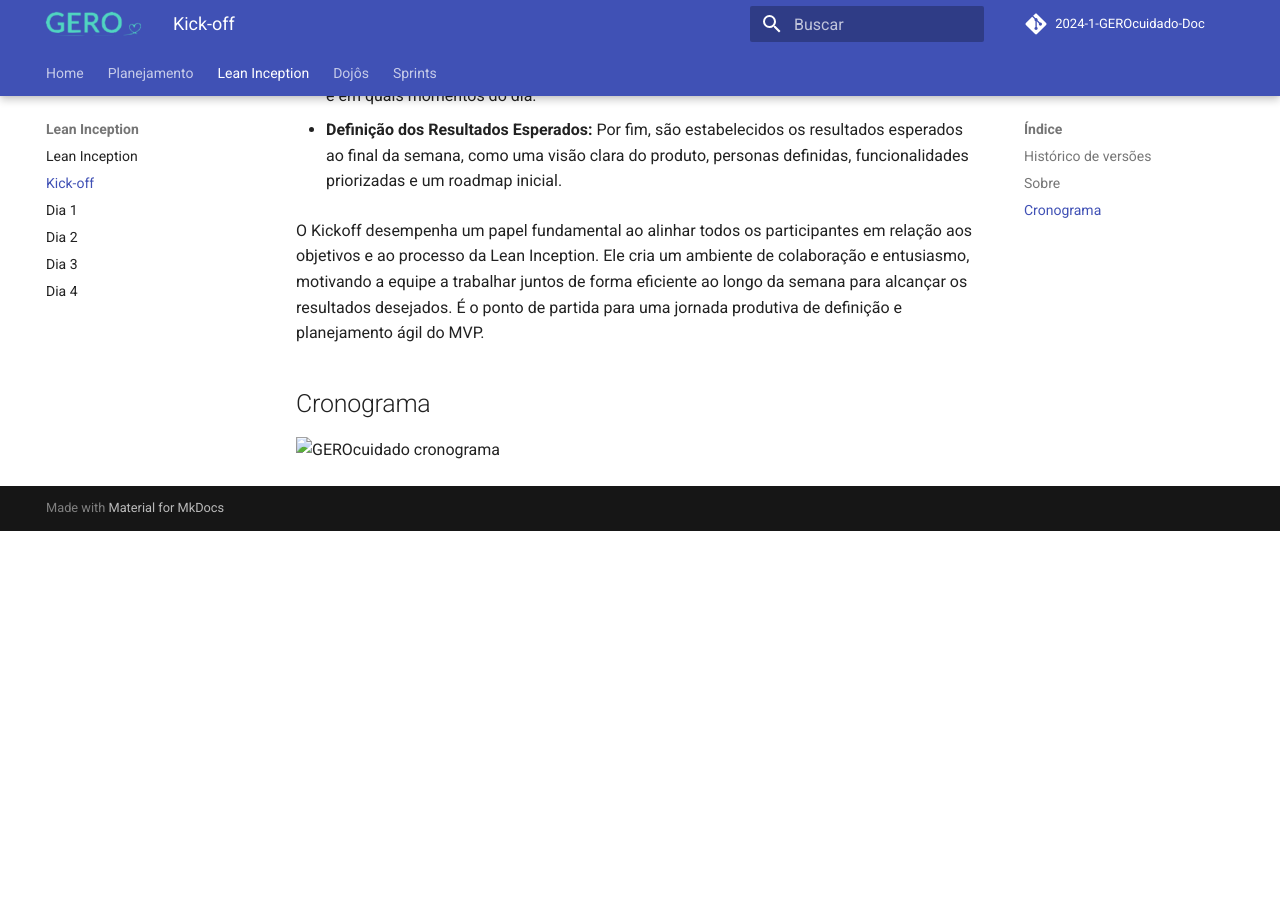
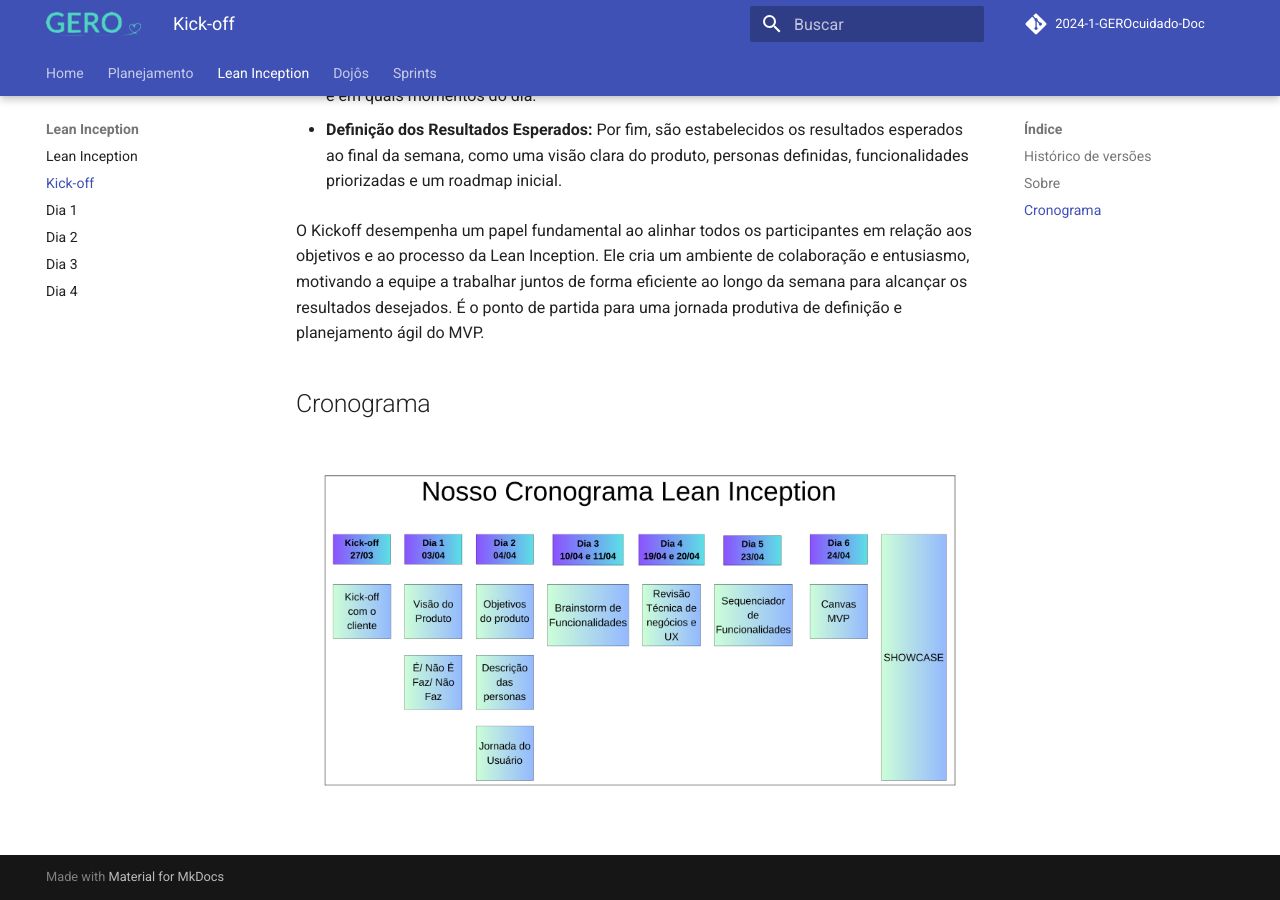
Before and after one commit to fga-eps-mds/2024-1-GEROcuidado-Doc, an MkDocs documentation site: the page built from docs/lean_inception/kickoff.md, in a window 1280 px wide and 900 px high, scrolled down 1015 px. Built offline with MkDocs 1.6.1 and Material for MkDocs 9.7.7, drawn with Linux system fonts in a browser that asks for light colours; comment, search, counter and statistics services are not loaded; before the commit the page ends 1546 px from its top, so only the background shows below that.

Commit message:
docs: changing the image path

```diff
--- a/docs/lean_inception/kickoff.md
+++ b/docs/lean_inception/kickoff.md
@@ -31,4 +31,4 @@ O Kickoff desempenha um papel fundamental ao alinhar todos os participantes em r
 
 ## Cronograma
 
-![GEROcuidado cronograma](../assets/cronograma_lean_Inception.png)
+![GEROcuidado cronograma](../assets/cronograma_lean_inception.png)
```
